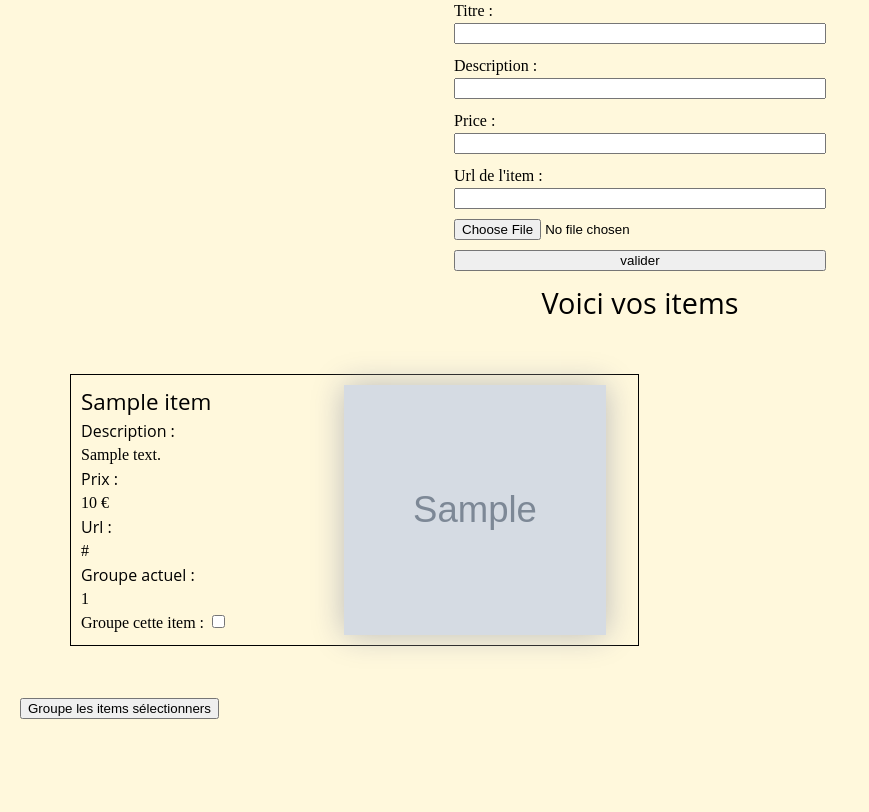
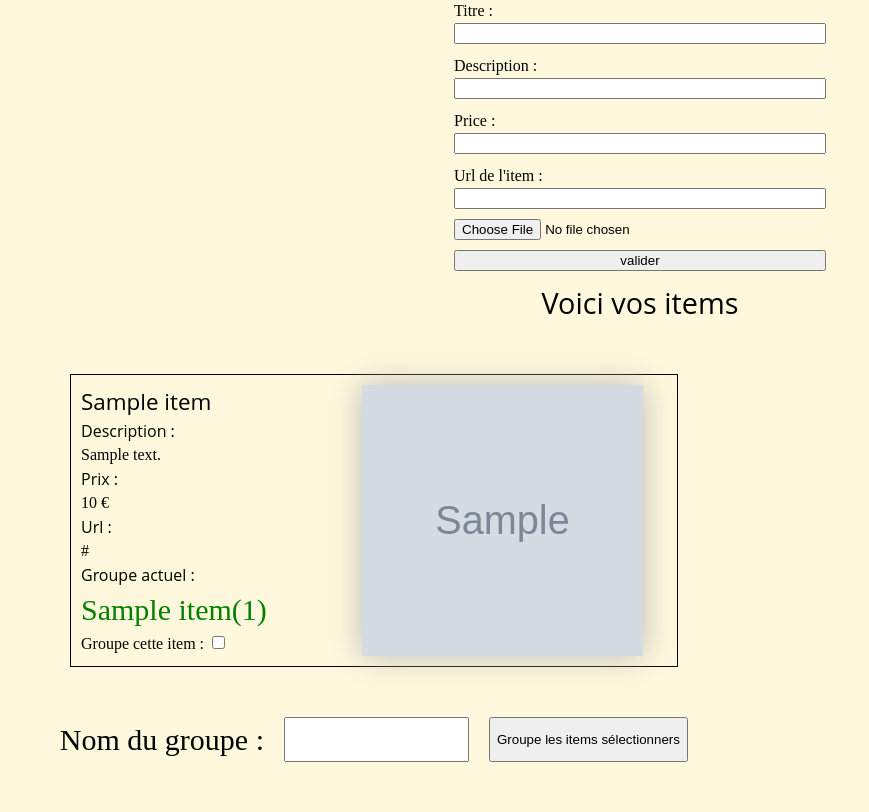
Before and after one commit to Nicolas-jcqm/Atelier, a PHP site: template components/Item.twig in a window 1280 px wide. Shown: the part 345-1157 px from the top of the page, without its empty margins (0-869 px from the left). Before the commit the page ends 1064 px from the top, so only its background shows below. Run offline with PHP 8.4, Linux system fonts and the light colour scheme; the template is opened without the code that fills it: most values are stand-ins (such as "Sample title", 1, 10 or a date in 2020); grey boxes marked "Sample" are stand-in pictures; some libraries are stand-ins or nearby versions.

Commit message:
ajout de l'affichage des groupes

```diff
--- a/app/src/Controllers/GuestsListController.php
+++ b/app/src/Controllers/GuestsListController.php
@@ -41,7 +41,6 @@
 
 
         $idBook= Booking::select('idItem')->get();
-
         $exist=true;
         foreach ($listItem as $key=>$val2){
             foreach ($idBook as $key=>$val){
@@ -50,17 +49,14 @@
                 if( $val->idItem === $val2->id ){
                    $exist=false;
                     break;
-
-
                 }
             }
             if($exist){
                 array_push($listItemNoBook,$val2);
             }
             $exist=true;
+        }
 
-        }
-        var_dump($listItemNoBook);
         $comment= Comment::where('idlist','=',$listItemGuestsId->id)->latest()->get();
         return $this->view->render($response, 'listGuest.twig', ["url_form"=>$url_form,'erreurs'=>$erreurs=[],"args"=>$args['token'], "comment"=>$comment,"item"=>$listItemNoBook]);
 
--- a/components/Item.twig
+++ b/components/Item.twig
@@ -28,13 +28,10 @@
     </nav>
 
     <!-- Permet de generer le bouton de création de token selon si la liste est validée (genere token pour beneficiaire) ou non validée (pour les participants) -->
-    <br>
-    {% if liste.isValidate %}
-        {% if liste.token is null %}
+    <br> {% if liste.isValidate %} {% if liste.token is null %}
     <a href="generateSharingFinalToken"><button class='btn-secondary btn-flat'>
             Générez le lien cadeau :
-            </button></a>
-        {% else %}
+            </button></a> {% else %}
     <a><button class='btn-secondary btn-flat'>
             {% if liste.isRecipient %}
                 Voici votre lien de cadeau :
@@ -42,29 +39,16 @@
                 Donnez ce lien au bénéficiaire de la liste :
             {% endif %}
             </button></a>
-            <a href='/youreceivedgifts/{{liste.token}}'>Accès à la liste finale</a>
-        {% endif %}
-
-
-    {% else %}
-        {% if liste.token is null %}
+    <a href='/youreceivedgifts/{{liste.token}}'>Accès à la liste finale</a> {% endif %} {% else %} {% if liste.token is null %}
     <a href="generateSharingToken"><button class='btn-secondary btn-flat'>
             Générez votre lien de partage :
-            </button></a>
-        {% else %}
+            </button></a> {% else %}
     <a><button class='btn-secondary btn-flat'>
             Partagez ce lien à vos amis :
             </button></a>
-            <a href='/viewGuest/{{liste.token}}'>Accès à la liste de participation</a>
-        {% endif %}
-    {% endif %}
-
-
-
-    {% if liste.isValidate==false %}
+    <a href='/viewGuest/{{liste.token}}'>Accès à la liste de participation</a> {% endif %} {% endif %} {% if liste.isValidate==false %}
     <br><br>
-        <a href="ValidateList"><button class='btn-warning btn-flat'>Cloturer la liste en avance</button></a>
-    {% endif%}
+    <a href="ValidateList"><button class='btn-warning btn-flat'>Cloturer la liste en avance</button></a> {% endif%}
     <br><br>
 
 
@@ -93,14 +77,30 @@
             <div class="item">
                 <div class="info-item">
                     <h4>{{ipo.title}}</h4>
+
                     <h6>Description :</h6>
+                    {% if ipo.description %}
                         <p>{{ipo.description}}</p>
+                    {% else %}
+                        <p>Aucune description</p>
+                    {% endif %}
+
                     <h6>Prix :</h6>
                     <p>{{ipo.price}} €</p>
+
                     <h6>Url :</h6>
+                    {% if ipo.url %}
                         <p>{{ ipo.url }}</p>
+                    {% else %}
+                        <p>Aucune url</p>
+                    {% endif %}
                     <h6>Groupe actuel :</h6>
-                    <p>{{ ipo.idGroup }}</p>
+                    {% if ipo.idGroup %}
+                        <p class="colorGroup">{{ ipo.nameGroup }}({{ ipo.idGroup }})</p>
+                    {% else %}
+                        <p>Aucun groupe</p>
+                    {% endif %}
+
                     <label>Groupe cette item :</label>
                     <input type="checkbox" name="check[]" value="{{ ipo.id }}">
                     <input type="hidden" name="idlist" value="{{ ipo.idList }}">
@@ -110,8 +110,11 @@
                 </div>
             </div>
             {% endfor %}
-
+            <div class="groupform">
+                <p>Nom du groupe :</p>
+                <input type="text" name="nameGroup" />
                 <button type="submit">Groupe les items sélectionners</button>
+            </div>
         </form>
     </div>
 </body>
--- a/public/style/Mecado.css
+++ b/public/style/Mecado.css
@@ -159,3 +159,29 @@
     width:200px;
     float: right;
 }
+
+.colorGroup{
+    color:green;
+    font-size: 30px;
+}
+
+.groupform{
+    display: flex;
+    flex-wrap: wrap;
+    justify-content: center;
+    margin-bottom: 50px;
+}
+
+.groupform > input{
+    margin-left: 20px;
+    margin-right: 20px;
+}
+
+.groupform > p{
+    font-size: 30px;
+
+}
+
+.sizeLow{
+    font-size: 15px;
+}
```
Also changed, not shown: Bdd/mecado.sql (+26 -1 lines), app/src/Controllers/ItemController.php (+3 -8 lines), components/listGuest.twig (+19 -0 lines). Lines whose indentation alone changed are shown as unchanged.
